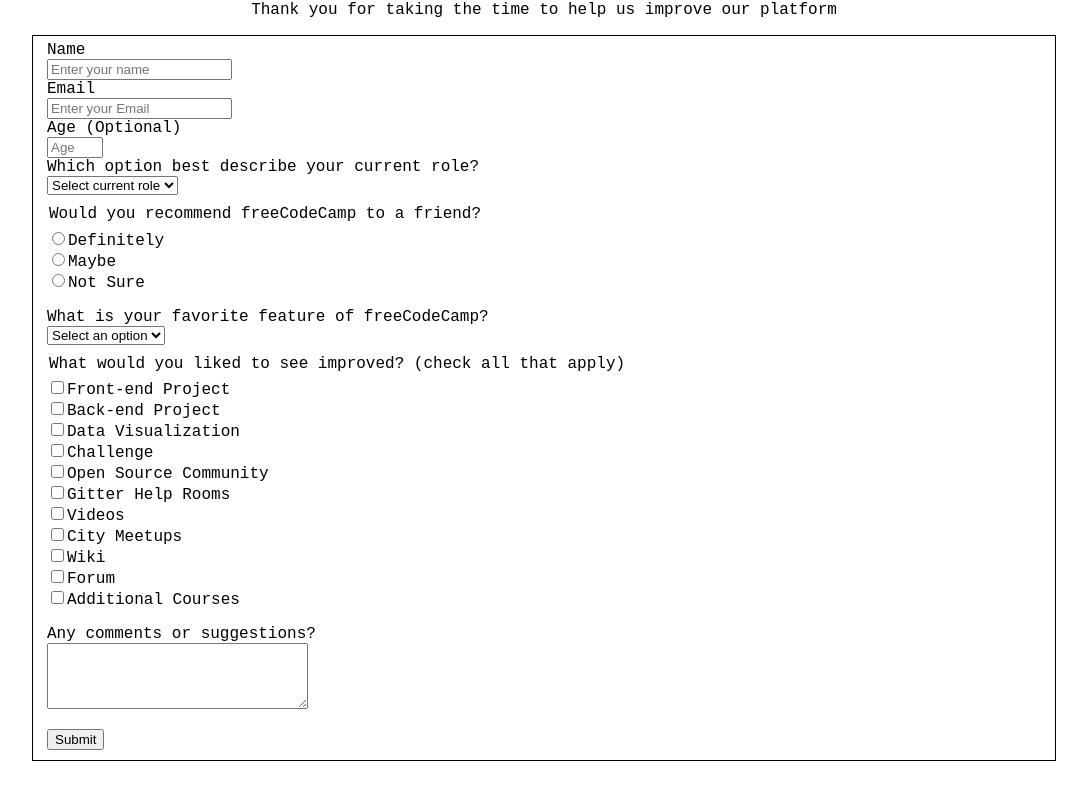
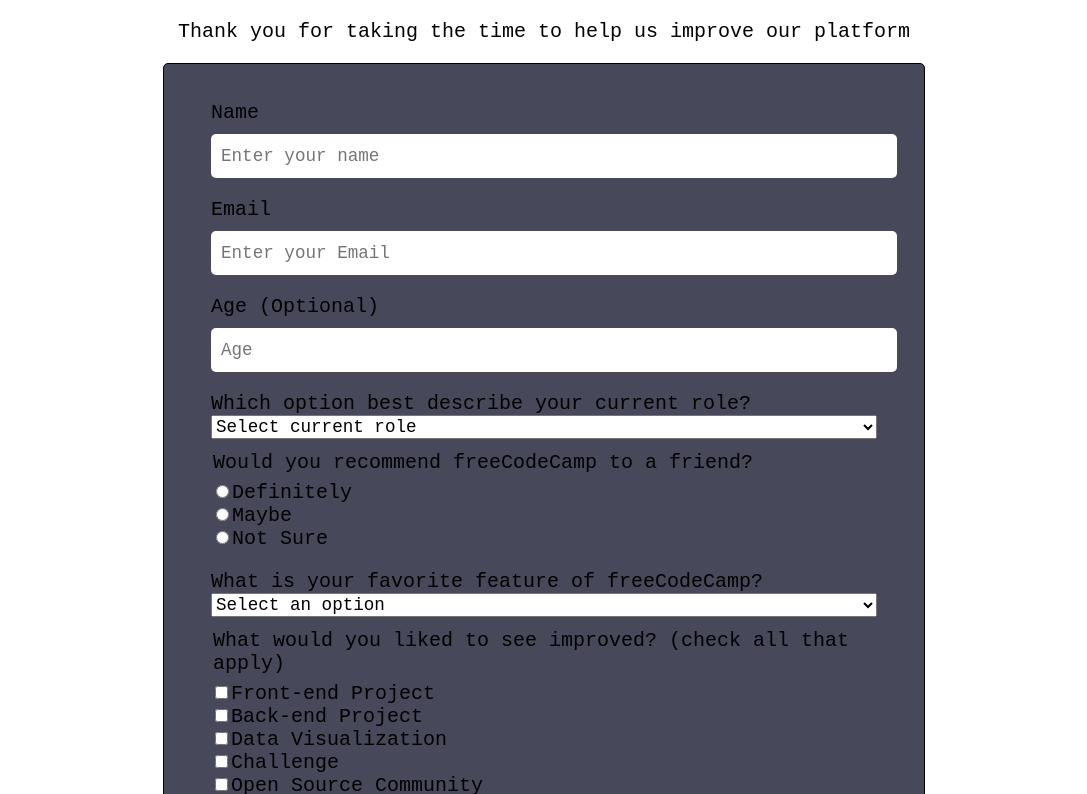
Before and after one commit to ErmanoClaude/FCC-Simple-Form, a plain HTML site: page index.html in a window 1280 px wide. Shown: the part 79-873 px from the top of the page, without its empty margins (96-1183 px from the left). Before the commit the page ends 840 px from the top, so only its background shows below. Drawn offline with Linux system fonts and the light colour scheme.

Commit message:
🐀🔤 Updated with Glitch

```diff
--- a/styles.css
+++ b/styles.css
@@ -2,27 +2,56 @@ body {
   width: 100%;
   margin: 0;
   font-family: Monospace, sans-serif;
+  font-size: 20px;
 }
 
-#title, #description{
-  text-align:center;
+form {
+  border: 1px black solid;
+  max-width: 700px;
+  margin: 0 auto 30px auto;
+  border-radius: 5px;
+  padding: 30px;
+  background-color: rgba(27, 27, 50, 0.8);
 }
 
+#title,
+#description {
+  text-align: center;
+}
 
 fieldset {
   border: none;
 }
 
-
-.input-block input, .input-block label {
-  display:block;
+input, textarea, select, option {
+  font-family: Monospace, san-serif;
+  font-size: 1.1rem;
 }
 
-.check-radio label {
-  display:block;
+textarea, select {
+  resize: vertical;
+  min-height:1.5rem;
+  width:100%;
 }
 
-form {
-  border: 1px black solid;
-  margin:0 10% 0 10%;
+.input-block input,
+.input-block label {
+  display: block;
 }
+
+
+.input-block input {
+  height: 1.5rem;
+  width: 100%;
+  margin-bottom: 20px;
+  margin-top:10px;
+  border-radius:5px;
+  border:none;
+  padding:10px;
+}
+
+
+
+.check-radio label {
+  display: block;
+}
```
